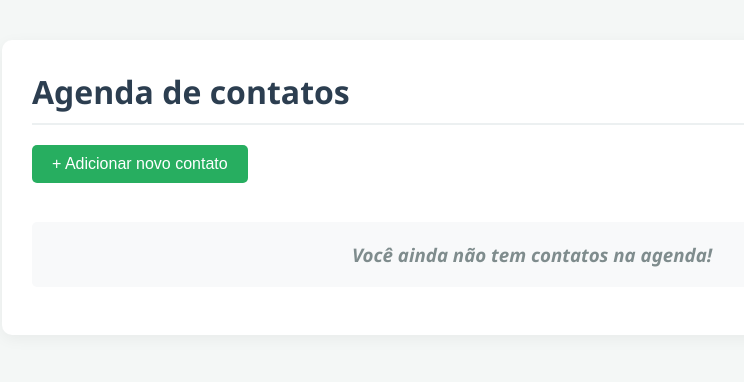
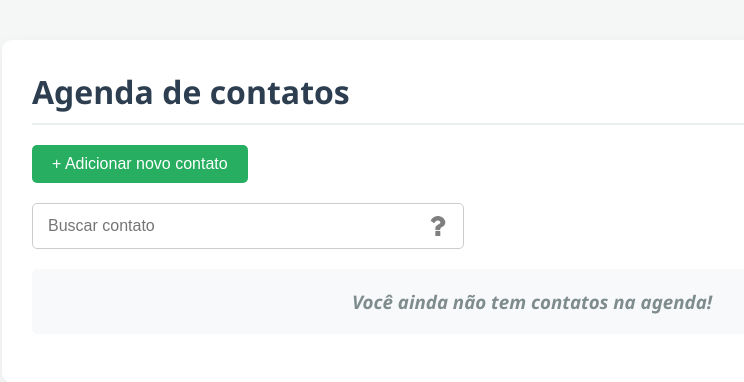
Before and after one commit to tiago-silva10/agenda-python-flask, a Flask app: page / in a window 1280 px wide. Shown: the top 382 px of the page, without its empty margins (108-852 px from the left). Run offline with Flask 3, Linux system fonts and the light colour scheme; data that the repository does not hold is empty.

Commit message:
Adicionando barra de pesquisa inteligente e ícone de busca

```diff
--- a/static/style.css
+++ b/static/style.css
@@ -146,3 +146,42 @@ input[type="text"]:focus, input[type="email"]:focus {
 .coluna-acoes {
     white-space: nowrap;
 }
+
+#divBusca {
+    display: flex;
+    align-items: center;
+    background-color: #fff;
+    border: 1px solid #ccc;
+    border-radius: 5px;
+    padding: 5px 15px;
+    margin-bottom: 20px;
+    width: 100%;
+    max-width: 400px; /* Largura máxima da barra */
+    transition: border-color 0.3s;
+}
+
+#divBusca:focus-within {
+    border-color: #3498db; /* Fica azul quando você clica para digitar */
+}
+
+#txtBusca {
+    border: none;
+    background: transparent;
+    outline: none;
+    width: 100%;
+    font-size: 16px;
+    padding: 8px 0;
+}
+
+#btnBuscar {
+    width: 20px;
+    height: 20px;
+    cursor: pointer;
+    opacity: 0.5;
+    margin-left: 10px;
+    transition: opacity 0.3s;
+}
+
+#btnBuscar:hover {
+    opacity: 1;
+}
--- a/templates/index.html
+++ b/templates/index.html
@@ -12,6 +12,10 @@
             <a href="/adicionar">
                 <button class="btn-novo" type="button">+ Adicionar novo contato</button>
             </a>
+            <div id="divBusca">
+                <input type="text" id="txtBusca" placeholder="Buscar contato"/>
+                <img src="{{ url_for('static', filename='img/interrogacao.png') }}" alt="Buscar" id="btnBuscar">
+            </div>
             {% if contatos %}
                 <table>
                     <thead>
@@ -42,5 +46,34 @@
                 <h3 class="mensagem-vazia">Você ainda não tem contatos na agenda!</h3>
             {% endif %}
         </div>
+
+        <script>
+            document.addEventListener("DOMContentLoaded", function() {
+
+                const inputBusca = document.getElementById('txtBusca');
+
+                // Verifica se a barra de pesquisa realmente existe na tela
+                if (inputBusca) {
+                    inputBusca.addEventListener('keyup', function() {
+                        let textoBusca = this.value.toLowerCase();
+
+                        // Pega todas as linhas que estão dentro do <tbody>
+                        let linhasContatos = document.querySelectorAll('tbody tr');
+
+                        linhasContatos.forEach(function(linha) {
+                            // textContent consegue ler todo o texto da linha da tabela de forma mais confiável
+                            let textoDaLinha = linha.textContent.toLowerCase();
+
+                            if (textoDaLinha.includes(textoBusca)) {
+                                linha.style.display = ''; // Mostra
+                            } else {
+                                linha.style.display = 'none'; // Esconde
+                            }
+                        });
+                    });
+                }
+
+            });
+        </script>
     </body>
 </html>
```
Also changed, not shown: static/img/interrogacao.png (added).
